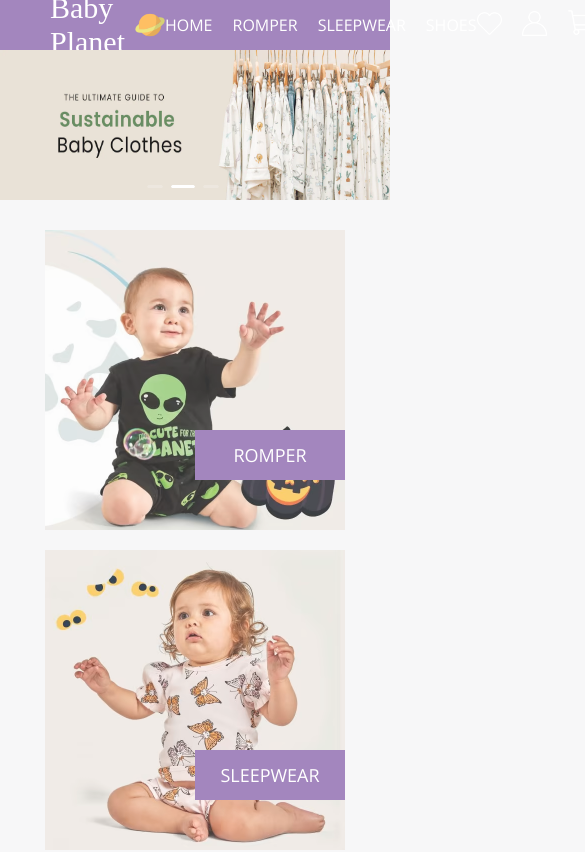
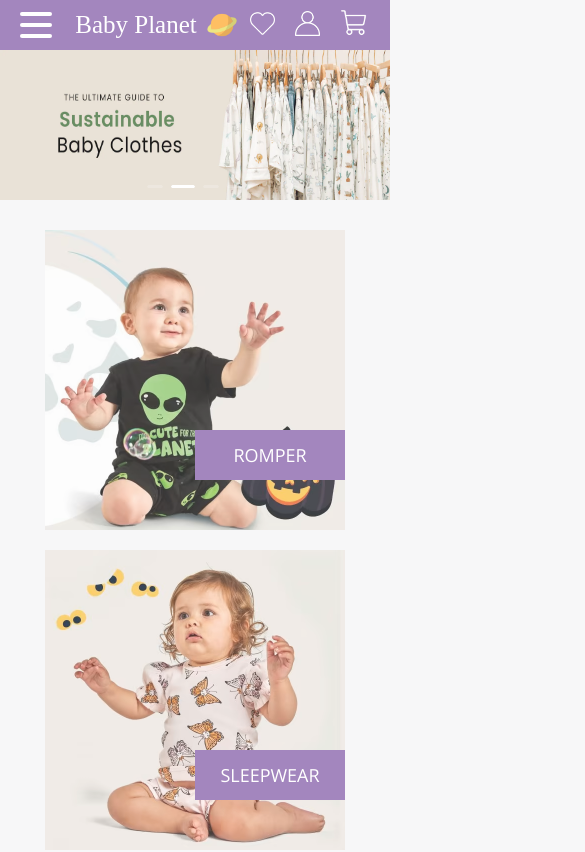
Before and after one commit to gulama2008/e-commerce, a React (Vite) app: page / in a window 390 px wide. Shown: the top 852 px of the page, 585 px wide, since content can reach past the window. Built offline with nearby package versions, Linux system fonts and the light colour scheme; no server answers; the database is empty; a web font is replaced by a local one.

Commit message:
adds hamburger menu

```diff
--- a/src/components/Hamburger/Hamburger.jsx
+++ b/src/components/Hamburger/Hamburger.jsx
@@ -1,11 +1,13 @@
 import React from 'react'
-
+import styles from './Hamburger.module.scss'
 const Hamburger = () => {
   return (
-      <div>
-
+    <div className={styles.hamburger}>
+      <div className={styles.burger} />
+      <div className={styles.burger} />
+      <div className={styles.burger} />
     </div>
-  )
+  );
 }
 
 export default Hamburger
--- a/src/components/Hamburger/Hamburger.module.scss
+++ b/src/components/Hamburger/Hamburger.module.scss
@@ -0,0 +1,17 @@
+.hamburger{
+    width: 2rem;
+    height: 2rem;
+    display: flex;
+    justify-content: space-around;
+    flex-flow: column nowrap;
+    z-index: 10;
+}
+
+.burger{
+    width: 2rem;
+    height: 0.25rem;
+    border-radius: 10px;
+    background-color:white;
+    transform-origin: 1px;
+    transition: all 0.3s linear;
+}
--- /dev/null
+++ b/src/components/HamburgerMenu/HamburgerMenu.jsx
@@ -0,0 +1,23 @@
+import React from 'react'
+import styles from './HamburgerMenu.module.scss'
+import { NavLink } from 'react-router-dom';
+const HamburgerMenu = () => {
+  return (
+      <div className={ styles.container}>
+      <NavLink to="/" className={styles.link}>
+        HOME
+      </NavLink>
+      <NavLink to="/romper" className={styles.link}>
+        ROMPER
+      </NavLink>
+      <NavLink to="/sleepwear" className={styles.link}>
+        SLEEPWEAR
+      </NavLink>
+      <NavLink to="/shoes" className={styles.link}>
+        SHOES
+      </NavLink>
+    </div>
+  );
+}
+
+export default HamburgerMenu
--- /dev/null
+++ b/src/components/HamburgerMenu/HamburgerMenu.module.scss
@@ -0,0 +1,19 @@
+@use '../../partials/colors';
+@use "../../partials/mixins";
+
+.container{
+    width: 100%;
+    display: flex;
+    flex-flow: column nowrap;
+    justify-content: space-evenly;
+    align-items: flex-start;
+    background-color: colors.$main-color;
+    gap: 20px;
+    text-decoration: none;
+    padding: 20px;
+
+}
+.link{
+    color: white;
+    text-decoration: none;
+}
--- a/src/components/NavBar/NavBar.jsx
+++ b/src/components/NavBar/NavBar.jsx
@@ -1,12 +1,26 @@
-import React from "react";
+import React, { useState } from "react";
 import { NavLink } from "react-router-dom";
-import styles from './NavBar.module.scss';
+import styles from "./NavBar.module.scss";
+import Hamburger from "../Hamburger/Hamburger";
+import HamburgerMenu from "../HamburgerMenu/HamburgerMenu";
 const NavBar = () => {
+  const [isHamburgerOpen, setIsHamburgerOpen] = useState(false);
+  const toggleHamburger = () => {
+    setIsHamburgerOpen(!isHamburgerOpen);
+  };
   return (
-    <nav className={styles.navbar}>
+    <nav className={ styles.container} >
+      <div className={styles.navbar}>
+        <div className={styles.hamburger} onClick={toggleHamburger}>
+          <Hamburger />
+        </div>
         <NavLink to="/" className={styles.logo}>
           Baby Planet
-        <img src="src/assets/logo-img.png" alt="" className={styles.logo_img} />
+          <img
+            src="src/assets/logo-img.png"
+            alt=""
+            className={styles.logo_img}
+          />
         </NavLink>
 
         <div className={styles.navlinks}>
@@ -37,9 +51,15 @@ const NavBar = () => {
             to="cart"
             // className={styles.navlinks_link}
           >
-          <img src="src/assets/cart.png" alt="" className={styles.icon_cart} />
+            <img
+              src="src/assets/cart.png"
+              alt=""
+              className={styles.icon_cart}
+            />
           </NavLink>
         </div>
+      </div>
+      {isHamburgerOpen && <HamburgerMenu />}
     </nav>
   );
 };
--- a/src/components/NavBar/NavBar.module.scss
+++ b/src/components/NavBar/NavBar.module.scss
@@ -1,11 +1,18 @@
 @use '../../partials/colors';
+@use "../../partials/mixins";
+.container{
+    display: flex;
+    flex-flow: column nowrap;
+    background-color: colors.$main-color;
+    // height: 50px;
+}
 .navbar{
     display: flex;
     justify-content: space-between;
     align-items: center;
     height: 50px;
-    background-color: colors.$main-color;
 }
+
 .logo{
     // font-family: 'Shrikhand', cursive;
     font-family: 'Schoolbell', cursive;;
@@ -19,6 +26,14 @@
         width: 30px;
         margin-left: 10px;
 
+    }
+    @include mixins.md-lg-screen {
+        font-size: 25px;
+        margin-left: 10px;
+    }
+    @include mixins.sm-md-screen{
+        font-size: 25px;
+        margin-left: 10px;
     }
 }
 
@@ -34,6 +49,12 @@
         font-family: 'Open Sans', sans-serif;
         // font-weight: 400;
     }
+    @include mixins.md-lg-screen {
+        display: none;
+    }
+    @include mixins.sm-md-screen{
+        display: none;
+    }
 }
 .icon{
     margin-right: 50px;
@@ -46,8 +67,27 @@
     &_fav{
         width: 25px;
     }
+    @include mixins.md-lg-screen {
+        margin-right: 20px;
+    }
+    @include mixins.sm-md-screen{
+        margin-right: 20px;
+    }
 }
 
 .cart{
 
     }
+
+.hamburger{
+    display: none;
+    @include mixins.md-lg-screen {
+        display: block;
+        margin-left: 50px;
+        // z-index: 10;
+        }
+    @include mixins.sm-md-screen{
+        display: block;
+        margin-left: 20px;
+    }
+}
--- a/src/services/data-service.js
+++ b/src/services/data-service.js
@@ -4,12 +4,6 @@ export const getItemsInCart = () => {
 }
 
 export const saveItemsToSessionStorage = (itemsInCart) => {
-  // let itemsList = [];
-  // const currentItemsInCart = window.sessionStorage.getItem("cart");
-  // if (currentItemsInCart) {
-  //   itemsList = JSON.parse(currentItemsInCart);
-  // }
-  // itemsList.push(newItems);
   window.sessionStorage.setItem("cart", JSON.stringify(itemsInCart));
 };
 
```
Lines whose indentation alone changed are shown as unchanged.
